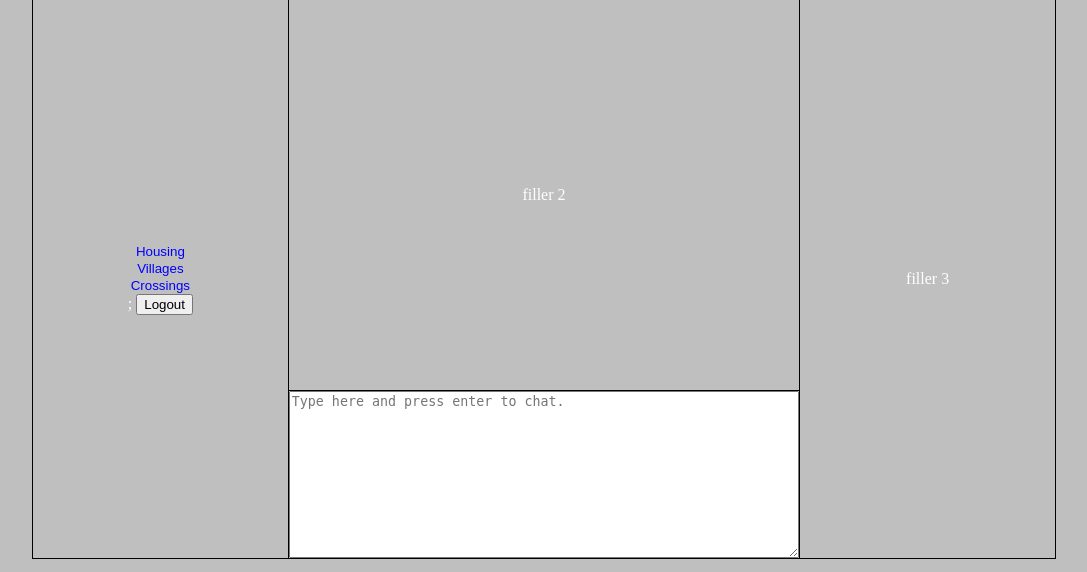
After one commit to travisKingDeveloper/CreateAThon, a PHP site: template Views/index.php in a window 1280 px wide. The commit adds this page. Shown: the part 657-1229 px from the top of the page, without its empty margins (96-1183 px from the left). Run offline with PHP 8.4, Linux system fonts and the light colour scheme; the template is opened without the code that fills it, so the values that code supplies are empty.

Commit message:
Many changes

```diff
--- a/CSS/styles.css
+++ b/CSS/styles.css
@@ -2,6 +2,8 @@
 
 body
 {
+    background-color: #bfbfbf;
+    color: white;
     margin: 0;
 }
 
@@ -17,7 +19,7 @@ body
     background: -o-linear-gradient(left,  #013f70 17%,#1f89c5 82%);
     background: -ms-linear-gradient(left,  #013f70 17%,#1f89c5 82%);
     background: linear-gradient(to right,  #013f70 17%,#1f89c5 82%);
-    filter: progid:DXImageTransform.Microsoft.gradient( startColorstr='#013f70', endColorstr='#1f89c5',GradientType=1 );
+    border-top: solid 1px black;
 }
 
 #header #logo
@@ -45,6 +47,8 @@ body
     background: linear-gradient(to bottom, #707577 17%,#8a8d94 82%);
     margin: 0;
     padding: 0;
+    border-top: solid 1px black;
+    border-bottom: solid 1px black;
 }
 
 #links ul
@@ -64,6 +68,69 @@ body
 {
     text-decoration: none;
     color: white;
-    padding: 3px;
+    padding: 3px 5%;
     margin: 3px;
 }
+
+#chat table, #chat table tr td
+{
+    border: solid 1px black;
+}
+
+#chat table
+{
+    border-collapse: collapse;
+    margin: 1% auto;
+    width: 80%;
+    height: 70%;
+    text-align: center;
+}
+
+#chat table tr td
+{
+    padding: 0;
+    margin: 0;
+}
+
+#chat table tr td form
+{
+    padding: 0;
+    margin: 0;
+}
+
+
+.submitLink
+{
+    background-color: transparent;
+    text-decoration: none;
+    border: none;
+    color: blue;
+    cursor: pointer;
+}
+
+.submitLink:focus
+{
+    outline: none;
+}
+
+#login
+{
+    background: #013f70;
+    background: -moz-linear-gradient(top,  #013f70 17%, #1f89c5 82%);
+    background: -webkit-gradient(linear, left top, right top, color-stop(17%,#013f70), color-stop(82%,#1f89c5));
+    background: -webkit-linear-gradient(top,  #013f70 17%,#1f89c5 82%);
+    background: -o-linear-gradient(top,  #013f70 17%,#1f89c5 82%);
+    background: -ms-linear-gradient(top,  #013f70 17%,#1f89c5 82%);
+    background: linear-gradient(top,  #013f70 17%,#1f89c5 82%);
+    border-radius: 15px;
+    width: 40%;
+    text-align: center;
+    margin: 5% auto;
+    padding: 1%;
+    border: solid 1px black;
+}
+
+#loginForm
+{
+    padding: 3px;
+}
--- a/Global/header.php
+++ b/Global/header.php
@@ -1,4 +1,5 @@
 <?php
+session_start();
 /**
  * Created by PhpStorm.
  * User: Zach
@@ -7,35 +8,23 @@
  */
 ?>
 
-<?php
-/**
- * Created by PhpStorm.
- * User: travi_000
- * Date: 4/1/2016
- * Time: 10:22 AM
- */
-
-?>
-
 <html>
 <head>
-    <link rel="stylesheet" type="text/css" href="CSS/styles.css">
+    <link rel="stylesheet" type="text/css" href="../CSS/styles.css">
 </head>
 <body>
 <div id="header">
     <div class="wings">
         <div class="logo">
-            <a href="https://www.unf.edu/"> <img src="image/UNFLogo.gif"/>
-                <img src="image/UNFLogoText.gif"/> </a>
-            <a href="https://mywings.unf.edu/"><img src="image/mywings.gif" style="float:right; padding-top: 5%"/> </a>
+            <a href="https://www.unf.edu/"> <img src="../image/UNFLogo.gif"/>
+                <img src="../image/UNFLogoText.gif"/> </a>
+            <a href="https://mywings.unf.edu/"><img src="../image/mywings.gif" style="float:right; padding-top: 5%"/> </a>
         </div>
     </div>
 </div>
 <div id="links">
     <ul>
-        <li><a href="">HOME</a></li>
-        <li><a href="">ROOM LIST</a></li>
-        <li><a href="">LOGIN</a></li>
-        <li><a href="">REGISTER</a></li>
+        <!--li><a href="">HOME</a></li>
+        <li><a href="">LOGIN</a></li-->
     </ul>
 </div>
--- /dev/null
+++ b/Views/index.php
@@ -0,0 +1,39 @@
+<?php
+echo file_get_contents("../global/header.php");
+?>
+<div id="chat">
+<table>
+    <tr>
+        <td rowspan="2" style="width:25%;">
+            <form method="post">
+                <input type="submit" class="submitLink" value="Housing">
+            </form>
+            <form method="post">
+                <input type="submit" class="submitLink" value="Villages">
+            </form>
+            <form method="post">
+                <input type="submit" class="submitLink" value="Crossings">
+            </form>
+            <form action="index.php">;
+                <input type="submit" value="Logout">
+            </form>
+        </td>
+        <td style="height: 70%;">
+            filler 2
+        </td>
+        <td rowspan="2" style="width:25%;">
+            filler 3
+        </td>
+    </tr>
+    <tr>
+        <td style="height: 30%; padding: 0;">
+            <form style="padding: 0; height: 100%; width: 100%;">
+                <textarea style="width:100%; height:100%;" placeholder="Type here and press enter to chat."></textarea>
+            </form>
+        </td>
+    </tr>
+</table>
+</div>
+
+</body>
+</html>
```
Also changed, not shown: Views/login.php (added, +13 -0 lines), index.php (deleted, +0 -37 lines).
